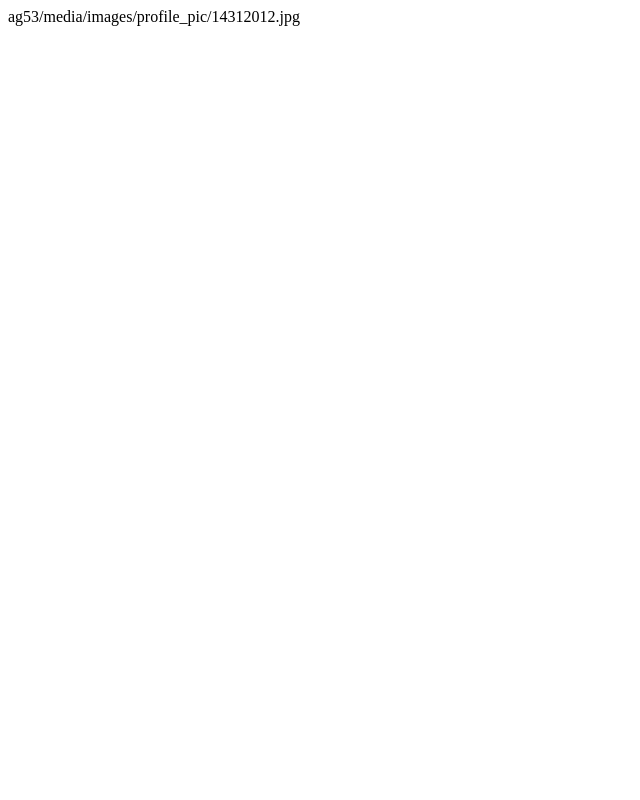
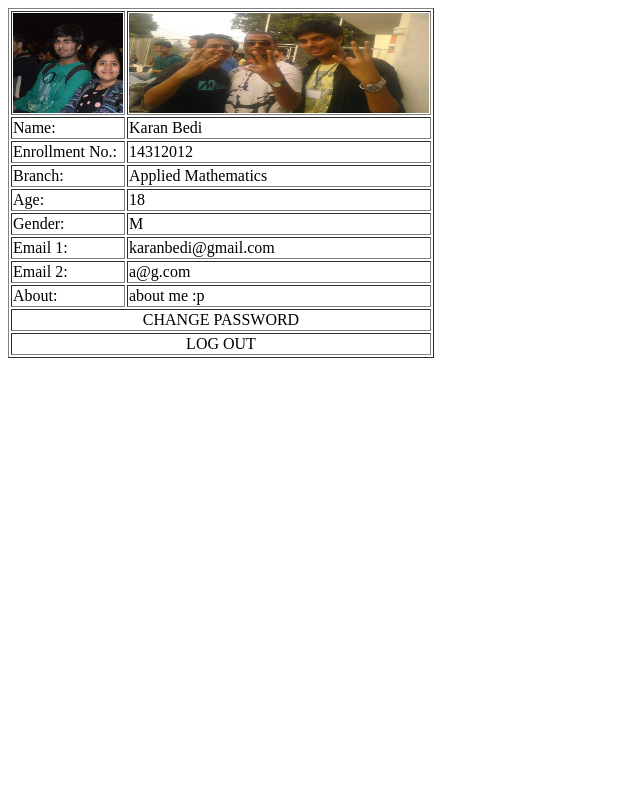
Before and after one commit to kb0304/Login_signup_app, a Django app: page /ag53/profile/ in a window 1280 px wide. Before the commit the part shown is almost empty. Shown: the whole page, without its empty margins (0-640 px from the left). Run offline with Django 3.2, Linux system fonts and the light colour scheme; a user stored in the database is signed in; data comes from the database, SQL or seed files in the repository; both versions use the stored data as it was after the commit.

Commit message:
Little bit change

```diff
--- a/mysite/ag53/templates/ag53/profile.html
+++ b/mysite/ag53/templates/ag53/profile.html
@@ -1 +1,92 @@
-{{ user.profile.profile_pic }}
+{% load staticfiles %}
+
+    <table border='1px'>
+      <tr>
+        <td>
+          <img src="/static/{{pp}}" width = '110px' height='100px'/>
+        </td>
+        <td>
+          <img src='/static/{{cp}}' width = '300px' height = '100px'>
+        </td>
+      </tr>
+
+      <tr>
+        <td>
+          Name:
+        </td>
+        <td>
+         {{ user.profile.name }}
+        </td>
+      </tr>
+
+      <tr>
+        <td>
+          Enrollment No.:
+        </td>
+        <td>
+          {{ user.profile.enrollment_no }}
+        </td>
+      </tr>
+
+      <tr>
+        <td>
+          Branch:
+        </td>
+        <td>
+          {{ user.profile.branch }}
+        </td>
+      </tr>
+
+
+       <tr>
+        <td>
+          Age:
+        </td>
+        <td>
+          {{ user.profile.age }}
+        </td>
+      </tr>
+
+      <tr>
+        <td>
+          Gender:
+        </td>
+        <td>
+          {{ user.profile.gender }}
+        </td>
+      </tr>
+
+      {% for email in user.profile.email_set.all %}
+      <tr>
+        <td>
+           Email {{forloop.counter}}:
+        </td>
+        <td>
+          {{email}}
+        </td>
+      </tr>
+      {% endfor %}
+
+      <tr>
+        <td>
+          About:
+        </td>
+        <td>
+          {{ user.profile.about_me }}
+        </td>
+      </tr>
+
+      <tr>
+        <td colspan='2' style='text-align:center'>
+          CHANGE PASSWORD
+        </td>
+      </tr>
+
+
+       <tr>
+        <td colspan='2' style='text-align:center'>
+          LOG OUT
+        </td>
+      </tr>
+
+  </table>
--- a/mysite/ag53/views.py
+++ b/mysite/ag53/views.py
@@ -3,9 +3,10 @@ from django.contrib.auth import authenticate, login
 from django.contrib.auth.decorators import login_required
 from django.http import HttpResponse
 from django.contrib.auth.models import User
-
+import os
+BASE_DIR = os.path.dirname(os.path.dirname(__file__))
 @login_required
 def profile_view(request):
     u = request.user
-    context = {'user':u,}
+    context = {'user':u, 'base_path': os.path.join(BASE_DIR,''),'pp':u.profile.profile_pic,'cp':u.profile.cover_pic}
     return render(request, 'ag53/profile.html', context)
```
Also changed, not shown: mysite/db.sqlite3, 5 other files.
